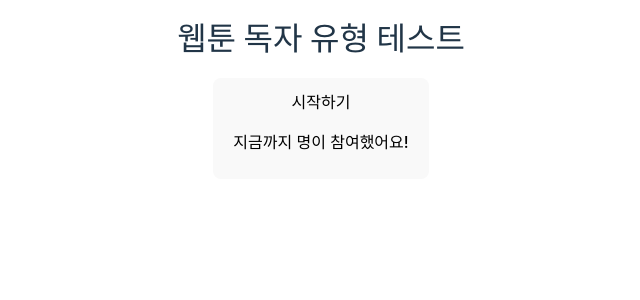
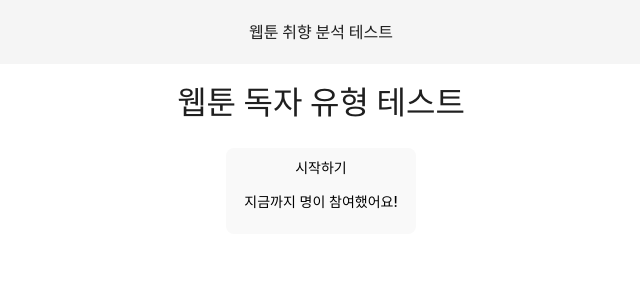
Before and after one commit to Yoonjyjy/SSAFY-ToonBTI, a React (Vite) app in the folder Front/: page / in a window 1280 px wide. Shown: the top 300 px of the page, without its empty margins (319-959 px from the left). Built offline with nearby package versions, Linux system fonts and the light colour scheme; no server answers.

Commit message:
feat: 공통 Layout 추가

```diff
--- a/Front/package.json
+++ b/Front/package.json
@@ -9,6 +9,7 @@
     "preview": "vite preview"
   },
   "dependencies": {
+    "@ant-design/icons": "^5.0.1",
     "@apollo/client": "^3.7.10",
     "@reduxjs/toolkit": "^1.9.3",
     "@types/lodash": "^4.14.191",
--- a/Front/src/App.css
+++ b/Front/src/App.css
@@ -6,71 +6,7 @@
   width: 100%;
 }
 
-.logo {
-  height: 6em;
-  padding: 1.5em;
-  will-change: filter;
-  transition: filter 300ms;
-}
-.logo:hover {
-  filter: drop-shadow(0 0 2em #646cffaa);
-}
-.logo.react:hover {
-  filter: drop-shadow(0 0 2em #61dafbaa);
-}
-
-@keyframes logo-spin {
-  from {
-    transform: rotate(0deg);
-  }
-  to {
-    transform: rotate(360deg);
-  }
-}
-
-@media (prefers-reduced-motion: no-preference) {
-  a:nth-of-type(2) .logo {
-    animation: logo-spin infinite 20s linear;
-  }
-}
-
-.card {
-  padding: 2em;
-}
-
-.read-the-docs {
-  color: #888;
-}
-
 .app {
   width: 100vw;
   height: 100vh;
 }
-
-@media screen and (max-width: 500px) {
-  .MobileFullFrame {
-    position: inherit;
-    width: 100%;
-    height: 100vh;
-    min-width: 340px;
-  }
-  .frame {
-    display: none;
-  }
-}
-
-.MobileFullFrame {
-  position: absolute;
-  display: flex;
-  align-items: flex-start;
-  justify-content: center;
-  vertical-align: middle;
-  top: 50%;
-  left: 50%;
-  transform: translate(-50%, -50%);
-  width: 360px;
-  height: 100%;
-  margin: 0 auto;
-  background-color: white;
-  z-index: 999;
-}
--- /dev/null
+++ b/Front/src/components/common/Layout.tsx
@@ -0,0 +1,56 @@
+import React from "react";
+import { Layout } from "antd";
+import styled from "styled-components";
+import { useNavigate } from "react-router-dom";
+import { LeftOutlined } from "@ant-design/icons";
+
+const { Header, Content } = Layout;
+
+interface PropType {
+  title: string;
+  hasPrevious?: boolean;
+  children: React.ReactNode;
+}
+
+export default function CommonLayout(props: PropType) {
+  const navigate = useNavigate();
+
+  return (
+    <StyledLayout>
+      <StyledHeader>
+        {props.hasPrevious && <LeftButton onClick={() => navigate(-1)} />}
+        {props.title}
+      </StyledHeader>
+      <StyledContent>{props.children}</StyledContent>
+    </StyledLayout>
+  );
+}
+
+const StyledLayout = styled(Layout)`
+  height: 100%;
+  display: flex;
+  background-color: inherit;
+`;
+
+const StyledHeader = styled(Header)`
+  text-align: center;
+  height: 64;
+  padding-inline: 50;
+  line-height: 64px;
+  background-color: #f5f5f5;
+  font-weight: bold;
+  font-size: 1rem;
+`;
+
+const LeftButton = styled(LeftOutlined)`
+  position: absolute;
+  top: 1rem;
+  left: 0.5rem;
+  font-size: 2rem;
+`;
+
+const StyledContent = styled(Content)`
+  text-align: center;
+  min-height: 120;
+  line-height: 120px;
+`;
--- a/Front/src/components/common/index.ts
+++ b/Front/src/components/common/index.ts
@@ -1,5 +1,6 @@
 import Header from "./Header";
 import InfiniteScroll from "./InfiniteScroll";
 import ProgressiveBar from "./ProgressiveBar";
+import Layout from "./Layout";
 
-export { Header, InfiniteScroll, ProgressiveBar };
+export { Header, InfiniteScroll, ProgressiveBar, Layout };
--- a/Front/src/index.css
+++ b/Front/src/index.css
@@ -5,7 +5,7 @@
 
   color-scheme: light dark;
   color: rgba(255, 255, 255, 0.87);
-  background-color: #242424;
+  /* background-color: #242424; */
 
   font-synthesis: none;
   text-rendering: optimizeLegibility;
--- a/Front/src/pages/Home.tsx
+++ b/Front/src/pages/Home.tsx
@@ -1,6 +1,6 @@
 import React, { useState } from "react";
 import styled from "styled-components";
-import { Survey } from "../components/analysis";
+import { Layout } from "../components/common";
 import capture from "../assets/capture.png";
 import SurveyPage from "./SurveyPage";
 
@@ -13,8 +13,7 @@ export default function Home() {
   };
 
   return (
-    <div className="Home">
-      <>
+    <Layout title="웹툰 취향 분석 테스트">
       {comp === 0 && (
         <div>
           <Title>웹툰 독자 유형 테스트</Title>
@@ -26,8 +25,7 @@ export default function Home() {
         </div>
       )}
       {comp === 1 && <SurveyPage />}
-      </>
-    </div>
+    </Layout>
   );
 }
 
```
Also changed, not shown: 1 other file (tests, documents, lock files or other folders). Lines whose indentation alone changed are shown as unchanged.
